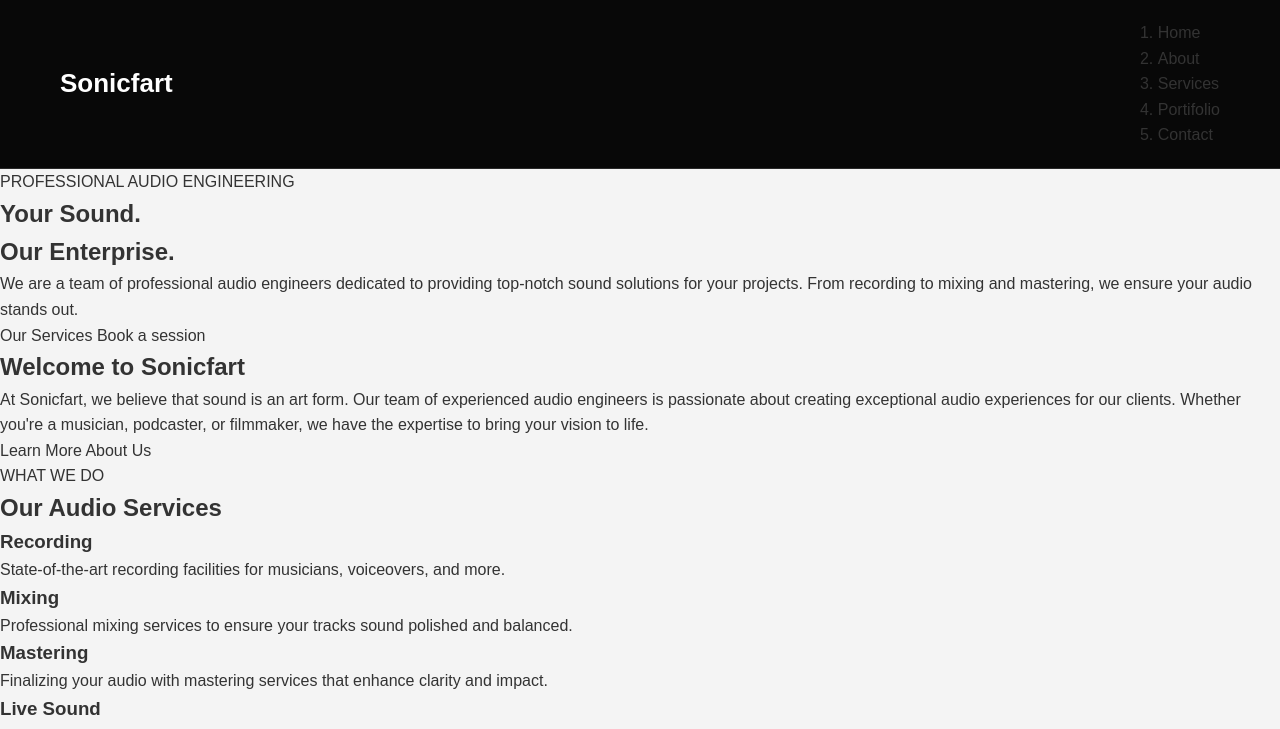
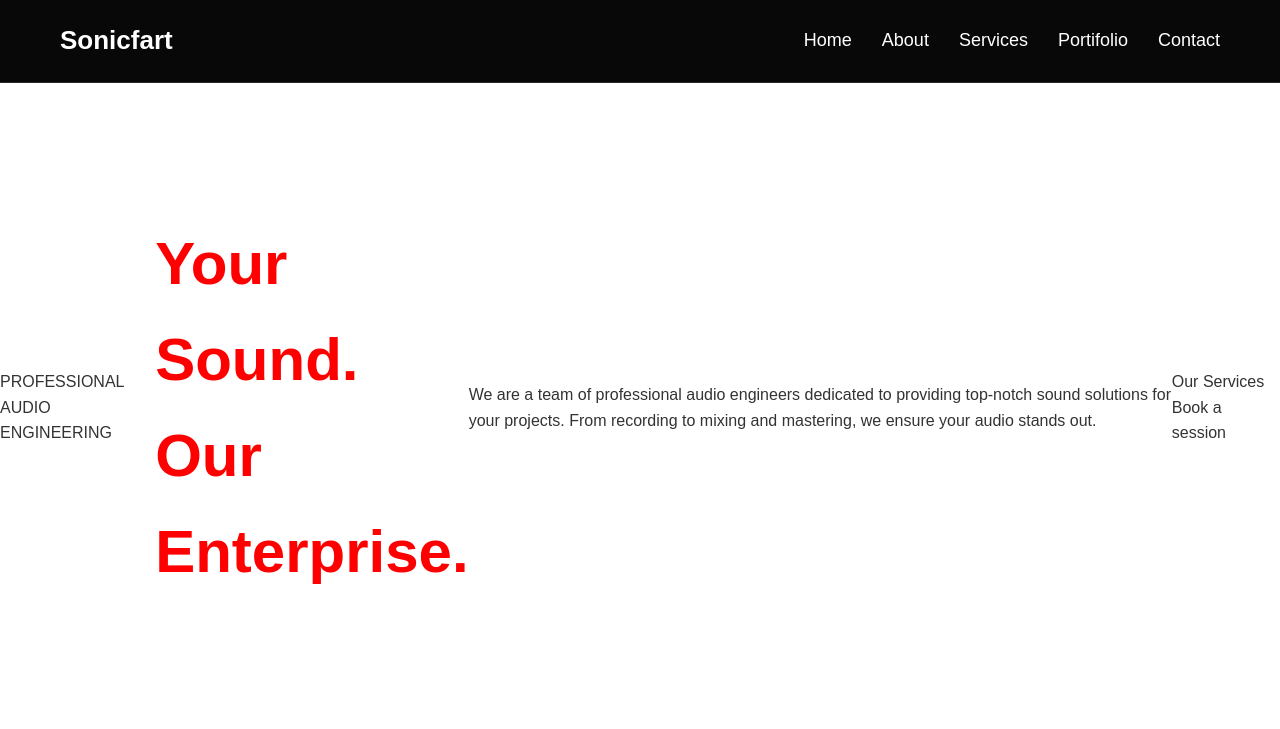
Before and after one commit to emyzedu723-cmyk/audio-engineering-website, a plain HTML site: page Sonicfart/index.html/index.html in a window 1280 px wide. Shown: the top 729 px of the page. Drawn offline with Linux system fonts and the light colour scheme; files that its build step writes are made by us from their sources; files whose address does not match are found by name.

Commit message:
Updated website

```diff
--- a/Sonicfart/css/style.css
+++ b/Sonicfart/css/style.css
@@ -1,5 +1,8 @@
 /* ====== GENERAL SETTINGS ====== */
-
+h1 {
+    color: red;
+    font-size: 60px;
+}
 * {
     margin: 0;
     padding: 0;
@@ -42,7 +45,7 @@ header {
     color: #fff;
 }
 
-.nav links {
+.nav-links {
     list-style: none;
 
     display: flex;
@@ -50,7 +53,25 @@ header {
 }
 
 
-.nav links a {
+.nav-links a {
     color: white;
     font-size: 18px;
 }
+
+
+.nav-links a:hover {
+    color: #ff6600;
+}
+
+
+/* ====== HERO SECTION ====== */
+
+.hero-content {
+
+    min-height: 650px;
+
+    display: flex;
+    align-items: center;
+
+    background-color: #fff;
+}
```
